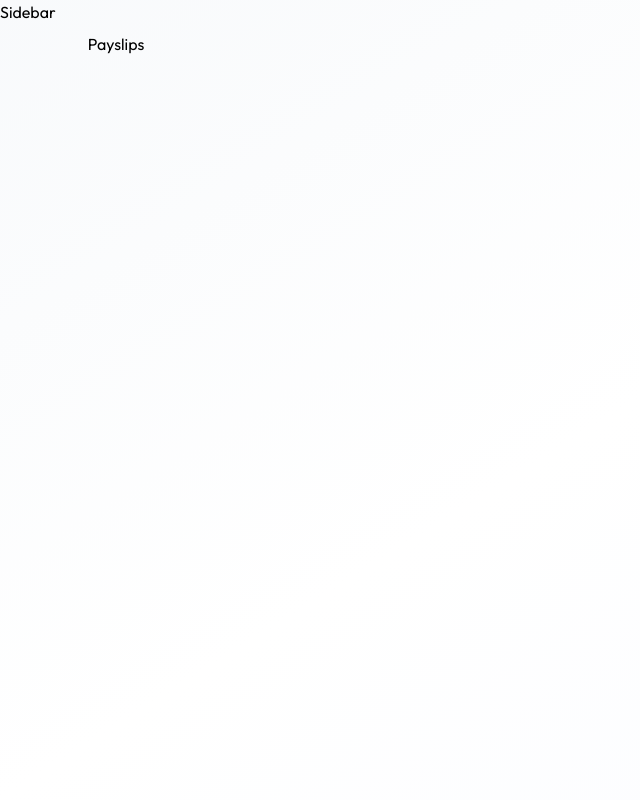
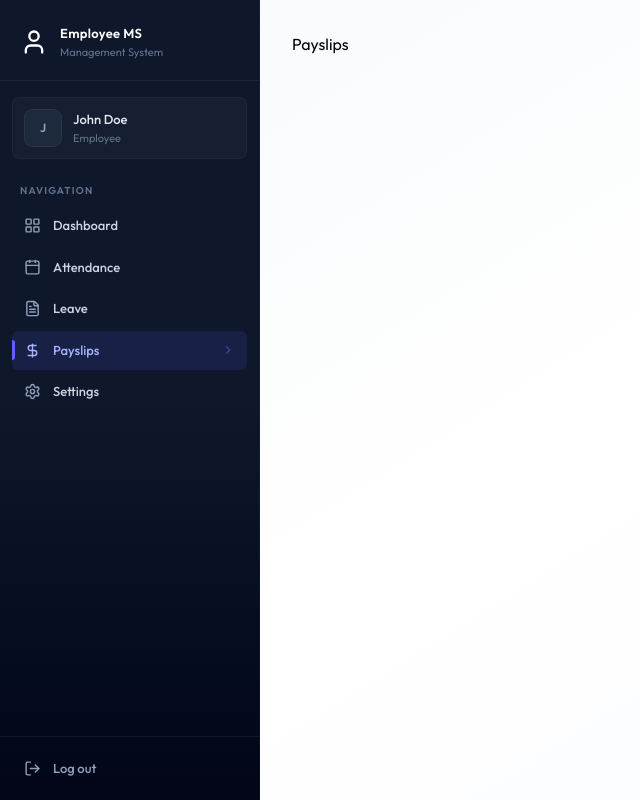
Before and after one commit to SharmaKumarRohit/FullStack-EMS, a React (Vite) app in the folder client/: page /payslips in a window 1280 px wide. Shown: the whole page, without its empty margins (0-640 px from the left). Built offline with nearby package versions, Linux system fonts and the light colour scheme.

Commit message:
sidebar UI completed

```diff
--- a/client/src/components/LoginForm.tsx
+++ b/client/src/components/LoginForm.tsx
@@ -3,7 +3,7 @@
 import { ArrowLeftIcon, EyeIcon, EyeOffIcon, Loader2Icon } from "lucide-react";
 import { useState } from "react";
 
-type Role = "admin" | "employee";
+export type Role = "admin" | "employee";
 interface LoginFormType {
   role: Role;
   title: string;
--- /dev/null
+++ b/client/src/components/Sidebar.tsx
@@ -0,0 +1,169 @@
+import { useEffect, useState } from "react";
+import { Link, useLocation } from "react-router-dom";
+import { dummyProfileData } from "../assets/assets";
+import {
+  CalendarIcon,
+  ChevronRightIcon,
+  DollarSignIcon,
+  FileTextIcon,
+  LayoutGridIcon,
+  LogOutIcon,
+  MenuIcon,
+  SettingsIcon,
+  UserIcon,
+  XIcon,
+} from "lucide-react";
+import type { Role } from "./LoginForm";
+
+function Sidebar() {
+  const { pathname } = useLocation();
+  const [username, setUsername] = useState("");
+  const [mobileOpen, setMobileOpen] = useState(false);
+
+  useEffect(() => {
+    setUsername(dummyProfileData.firstName + " " + dummyProfileData.lastName);
+  }, []);
+
+  // Close mobile sidebar on route change
+  useEffect(() => {
+    setMobileOpen(false);
+  }, [pathname]);
+
+  const role: string = "employee";
+  const navItems = [
+    { name: "Dashboard", href: "/dashboard", icon: LayoutGridIcon },
+    role === "admin"
+      ? { name: "Employees", href: "/employees", icon: UserIcon }
+      : { name: "Attendance", href: "/attendance", icon: CalendarIcon },
+    { name: "Leave", href: "/leave", icon: FileTextIcon },
+    { name: "Payslips", href: "/payslips", icon: DollarSignIcon },
+    { name: "Settings", href: "/settings", icon: SettingsIcon },
+  ];
+
+  const handleLogout = () => {
+    window.location.href = "/login";
+  };
+
+  const sidebarContent = (
+    <>
+      {/* Brand Header */}
+      <div className="px-5 pt-6 pb-5 border-b border-white/6">
+        <div className="flex items-center justify-between">
+          <div className="flex items-center gap-3">
+            <UserIcon className="text-white size-7" />
+            <div>
+              <p className="font-semibold text-[13px] text-white tracking-wide">
+                Employee MS
+              </p>
+              <p className="text-[11px] text-slate-500">Management System</p>
+            </div>
+          </div>
+          {/* Close button on mobile */}
+          <button
+            onClick={() => setMobileOpen(false)}
+            className="lg:hidden text-slate-400 hover:text-white p-1"
+          >
+            <XIcon size={20} />
+          </button>
+        </div>
+      </div>
+
+      {/* User profile card */}
+      {username && (
+        <div className="mx-3 mt-4 mb-1 p-3 rounded-lg bg-white/3 border border-white/4">
+          <div className="flex items-center gap-3">
+            <div className=" size-9 rounded-lg bg-slate-800 flex items-center justify-center ring-1 ring-white/10 shrink-0">
+              <span className="text-slate-400 text-xs font-semibold">
+                {username.charAt(0).toUpperCase()}
+              </span>
+            </div>
+            <div className="min-w-0">
+              <p className="text-[13px] font-medium text-slate-200 truncate">
+                {username}
+              </p>
+              <p className="text-[11px] text-slate-500 truncate">
+                {role === "admin" ? "Administrator" : "Employee"}
+              </p>
+            </div>
+          </div>
+        </div>
+      )}
+
+      {/* Section label */}
+      <div className="px-5 pt-5 pb-2">
+        <p className="text-[10px] font-semibold uppercase tracking-[0.12em] text-slate-500">
+          Navigation
+        </p>
+      </div>
+
+      {/* Navigation List */}
+      <div className="flex-1 px-3 space-y-0.5 overflow-y-auto">
+        {navItems.map((item) => {
+          const isActive = pathname.startsWith(item.href);
+          return (
+            <Link
+              key={item.name}
+              to={item.href}
+              className={`group flex items-center gap-3 px-3 py-2.5 rounded-md text-[13px] font-medium transition-all duration-150 relative ${isActive ? "bg-indigo-500/12 text-indigo-300" : "text-slate-300 hover:text-white hover:bg-white/4"}`}
+            >
+              {isActive && (
+                <div className="absolute left-0 top-1/2 -translate-y-1/2 w-0.75 h-5 rounded-r-full bg-indigo-500" />
+              )}
+              <item.icon
+                className={`size-4.25 shrink-0 ${isActive ? "text-indigo-300" : "text-slate-400 group-hover:text-slate-300"}`}
+              />
+              <span className="flex-1">{item.name}</span>
+              {isActive && (
+                <ChevronRightIcon className="size-3.5 text-indigo-500/50" />
+              )}
+            </Link>
+          );
+        })}
+      </div>
+
+      {/* Logout */}
+      <div className="p-3 border-t border-white/6">
+        <button
+          onClick={handleLogout}
+          className="flex items-center gap-3 w-full px-3 py-2.5 rounded-md text-[13px] font-medium text-slate-400 hover:text-rose-400 hover:bg-rose-500/8 transition-all duration-150`"
+        >
+          <LogOutIcon className="size-4.25" />
+          <span>Log out</span>
+        </button>
+      </div>
+    </>
+  );
+  return (
+    <>
+      {/* Mobile humburger button */}
+      <button
+        onClick={() => setMobileOpen(true)}
+        className="lg:hidden fixed top-4 left-4 z-50 p-2 bg-slate-900 text-white rounded-lg shadow-lg border border-white/10"
+      >
+        <MenuIcon size={20} />
+      </button>
+
+      {/* Mobile overlay */}
+      {mobileOpen && (
+        <div
+          className="lg:hidden fixed inset-0 bg-black/60 backdrop-blur-sm z-40"
+          onClick={() => setMobileOpen(false)}
+        />
+      )}
+
+      {/* Sidebar - desktop */}
+      <aside className="hidden lg:flex flex-col h-full w-65 bg-linear-to-b from-slate-900 via-slate-900 to-slate-950 text-white shrink-0 border-r border-white/4">
+        {sidebarContent}
+      </aside>
+
+      {/* Sidebar - mobile */}
+      <aside
+        className={`lg:hidden fixed inset-y-0 left-0 w-72 bg-linear-to-b from-slate-900 via-slate-900 to-slate-950 text-white z-50 flex flex-col transform transition-transform duration-300 ${mobileOpen ? "translate-x-0" : "-translate-x-full"}`}
+      >
+        {sidebarContent}
+      </aside>
+    </>
+  );
+}
+
+export default Sidebar;
--- a/client/src/pages/Layout.tsx
+++ b/client/src/pages/Layout.tsx
@@ -1,9 +1,10 @@
 import { Outlet } from "react-router-dom";
+import Sidebar from "../components/Sidebar";
 
 function Layout() {
   return (
     <div className="flex h-screen bg-linear-to-br from-slate-50 via-white to-indigo-50/30">
-      <p>Sidebar</p>
+      <Sidebar />
       <main className="flex-1 overflow-y-auto">
         <div className="p-4 pt-16 sm:p-6 lg:p-8 max-w-400 mx-auto">
           <Outlet />
```
